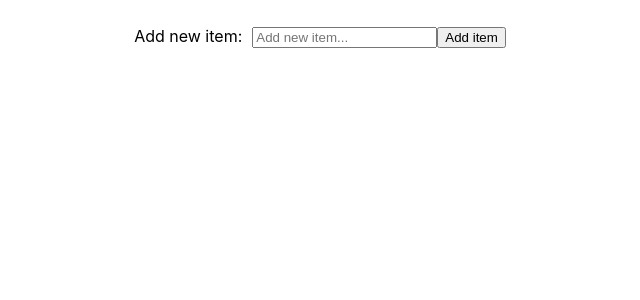
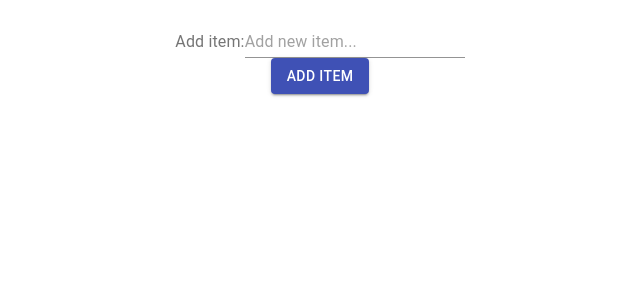
Before and after one commit to SanderKoopmans/hooks_todo, a React (Create React App) app: page / in a window 1280 px wide. Shown: the top 300 px of the page, without its empty margins (320-960 px from the left). Built offline with nearby package versions, Linux system fonts and the light colour scheme.

Commit message:
Begin Mui styling

```diff
--- a/package.json
+++ b/package.json
@@ -3,6 +3,7 @@
   "version": "0.1.0",
   "private": true,
   "dependencies": {
+    "@material-ui/core": "^4.11.0",
     "@testing-library/jest-dom": "^4.2.4",
     "@testing-library/react": "^9.3.2",
     "@testing-library/user-event": "^7.1.2",
--- a/src/App.css
+++ b/src/App.css
@@ -5,10 +5,6 @@
 
 .form-todo {
   margin: 10px;
-}
-
-input {
-  margin: 0 0 0 10px;
 }
 
 .btn-submit {
--- a/src/components/TodoForm.jsx
+++ b/src/components/TodoForm.jsx
@@ -1,25 +1,32 @@
 import React, { useState } from 'react';
+import {
+  Button,
+  Input,
+  InputLabel,
+} from '@material-ui/core';
 
 const TodoForm = ({ addTodo }) => {
   const [value, setValue] = useState('');
 
   return (
-    <form onSubmit={e => {
+    <form
+      onSubmit={e => {
       e.preventDefault();
       addTodo(value);
       setValue('');
     }}>
 
-      <label htmlFor="input">
-        Add new item:
-        <input
+      <InputLabel htmlFor="input">
+        Add item:
+        <Input
           name="input"
           type="text"
           value={value}
           onChange={e => { setValue(e.target.value)}}
-          placeholder="Add new item..." />
-      </label>
-      <button type="submit">Add item</button>
+          placeholder="Add new item..."
+          inputProps={{ 'aria-label': 'description' }} />
+      </InputLabel>
+      <Button type="submit" variant="contained" color="primary">Add item</Button>
     </form>
   )
 };
```
Also changed, not shown: 1 other file (tests, documents, lock files or other folders).
